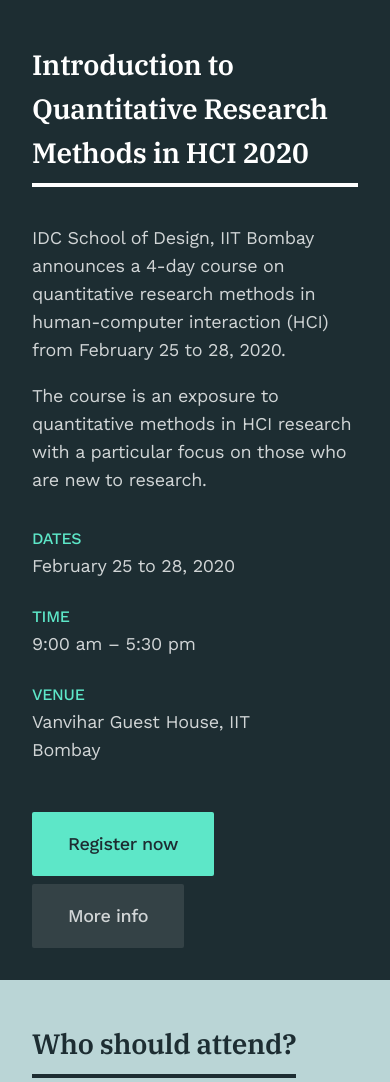
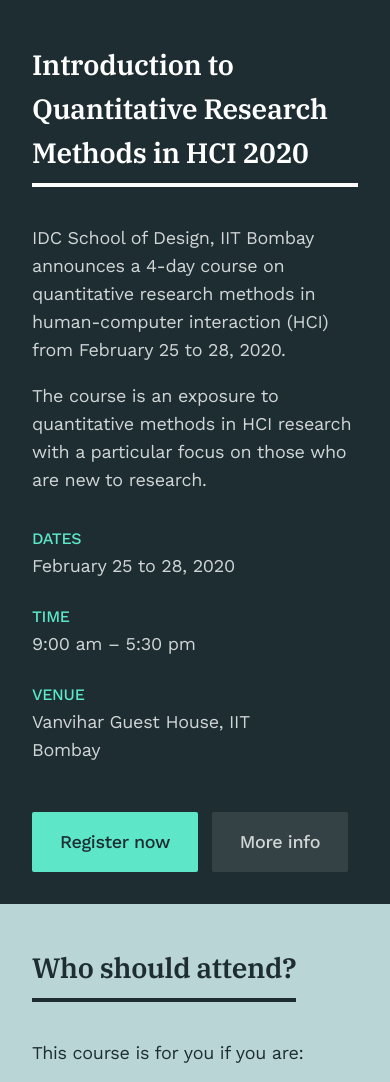
Before and after one commit to gyanl/qrm2020, a plain HTML site: page index.html in a window 390 px wide. Shown: the top 1082 px of the page. Drawn offline with nearby package versions, Linux system fonts and the light colour scheme; files whose address does not match are found by name.

Commit message:
Final fixes

```diff
--- a/style.css
+++ b/style.css
@@ -169,6 +169,10 @@ li{
 
 @media only screen and (max-width: 1300px) {
 
+  table{
+    overflow-x: scroll;
+  }
+
   .section-top{
     padding: 4% 20% 4% 20%;
   }
@@ -196,4 +200,16 @@ li{
     padding: 24px 32px 24px 32px;
   }
 
+  .button{
+    display: inline-block;
+    padding: 16px 28px 16px 28px;
+    font-size: 18px;
+    font-weight: 500;
+    letter-spacing: -0.37px;
+    width: auto;
+    border-radius: 2px;
+    margin-right: 8px;
+    margin-bottom: 8px;
+  }
+
 }
```
